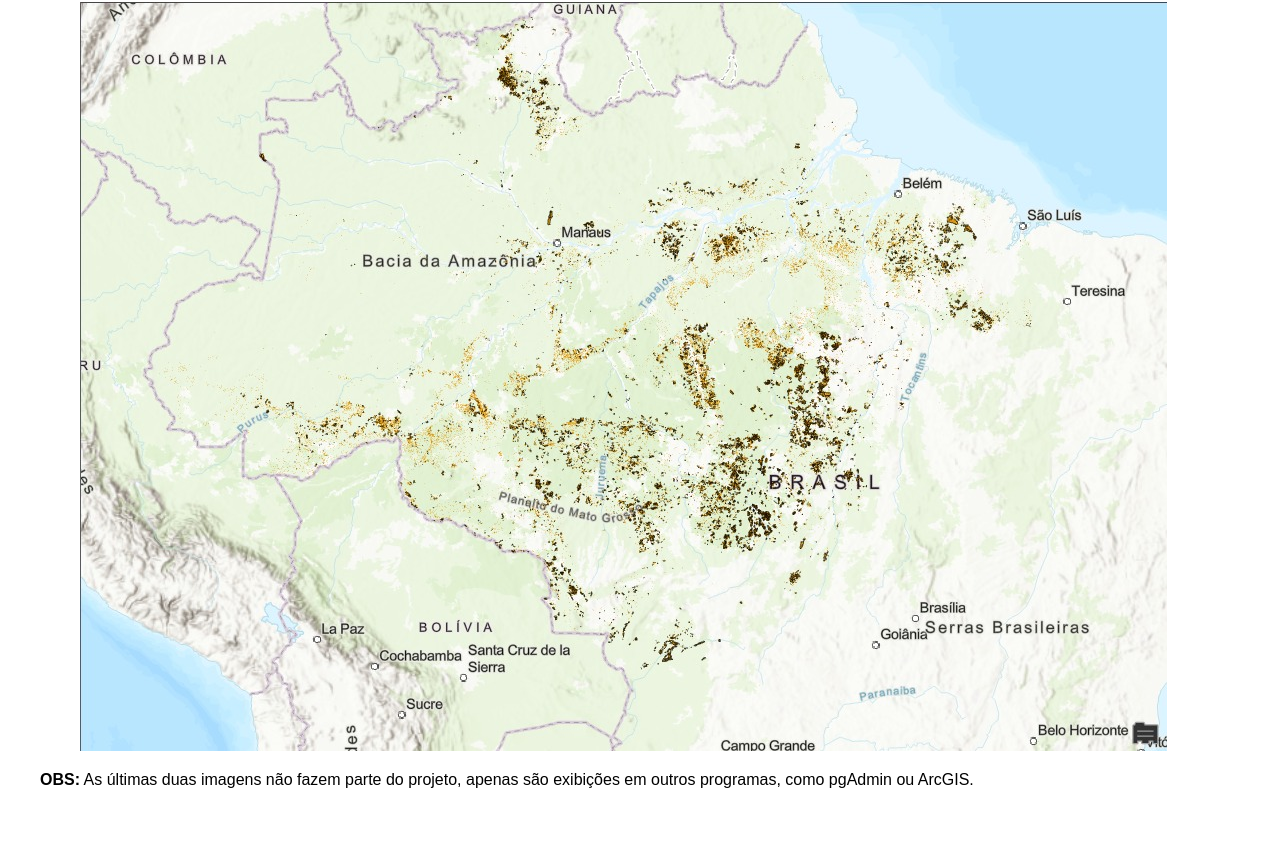
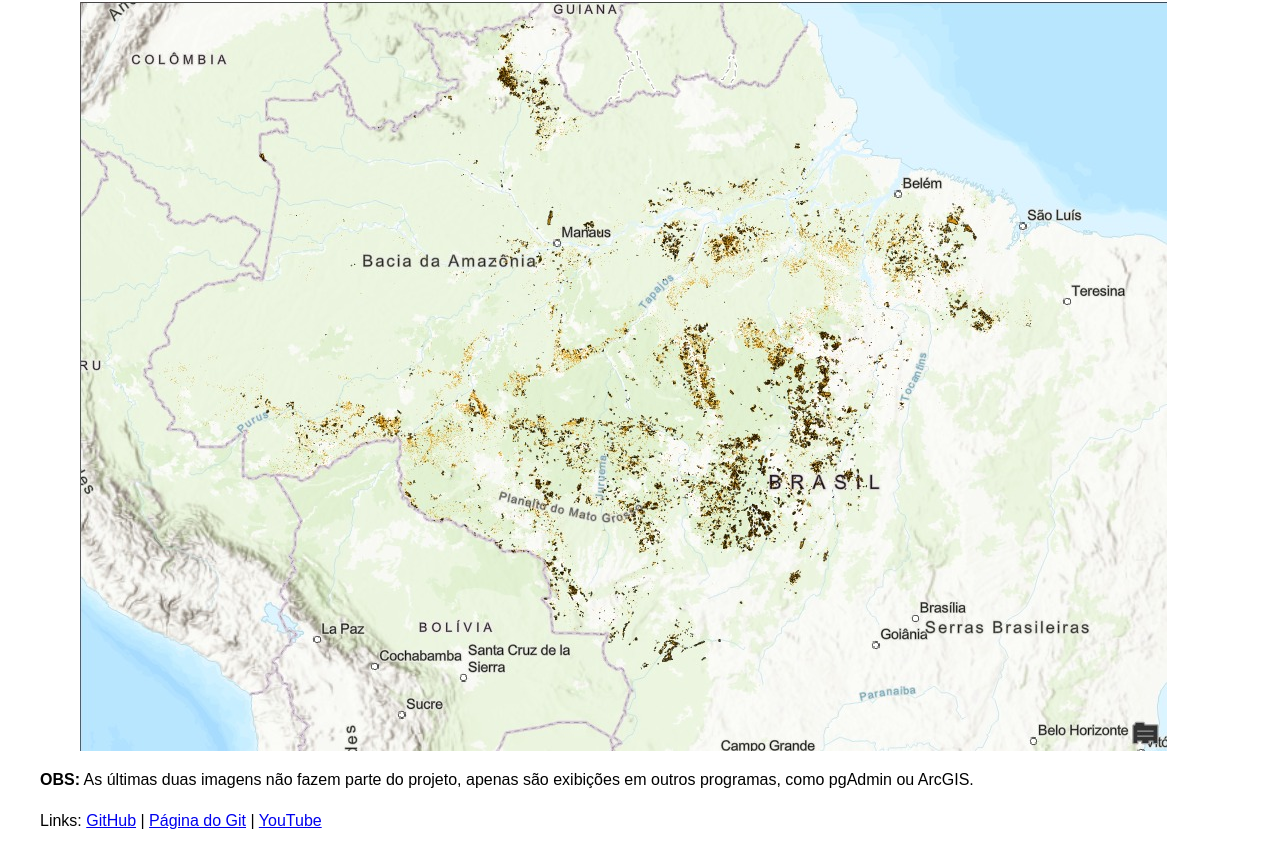
Before and after one commit to allyssonifx/allyssonifx.github.io, a plain HTML site: page index.html in a window 1280 px wide. Shown: the part 5647-6515 px from the top of the page. Drawn offline with Linux system fonts and the light colour scheme.

Commit message:
adição links

```diff
--- a/index.html
+++ b/index.html
@@ -111,5 +111,6 @@
     </ul>
 
     <p><strong>OBS:</strong> As últimas duas imagens não fazem parte do projeto, apenas são exibições em outros programas, como pgAdmin ou ArcGIS.</p>
+    <p>Links: <a href="https://github.com/allyssonifx/projeto_edoo_si" target="_blank">GitHub</a>  |  <a href="https://allyssonifx.github.io/" target="_blank">Página do Git</a>  |  <a href="https://youtu.be/K8SPscZslxE" target="_blank">YouTube</a></p>
 </body>
 </html>
```
